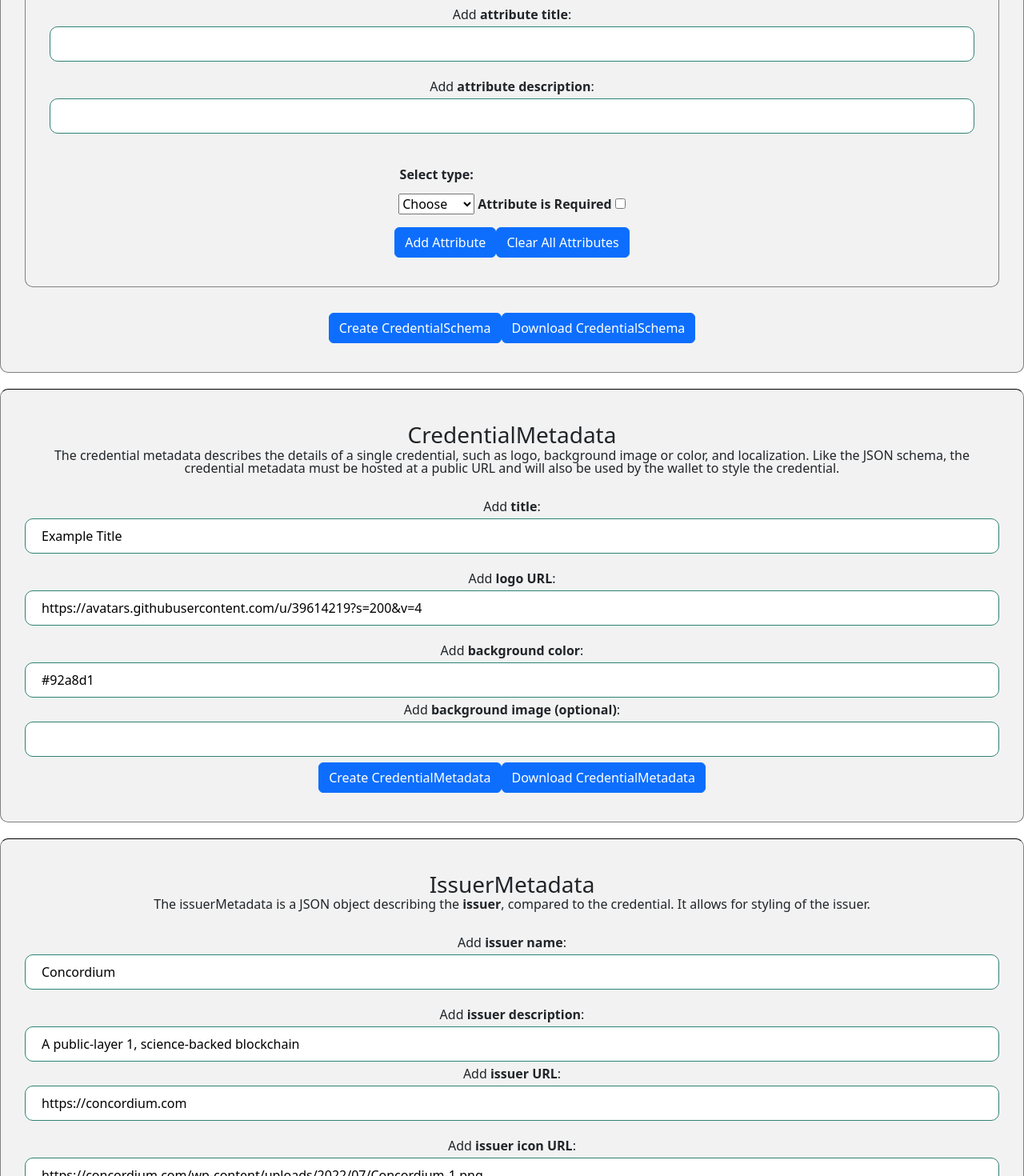
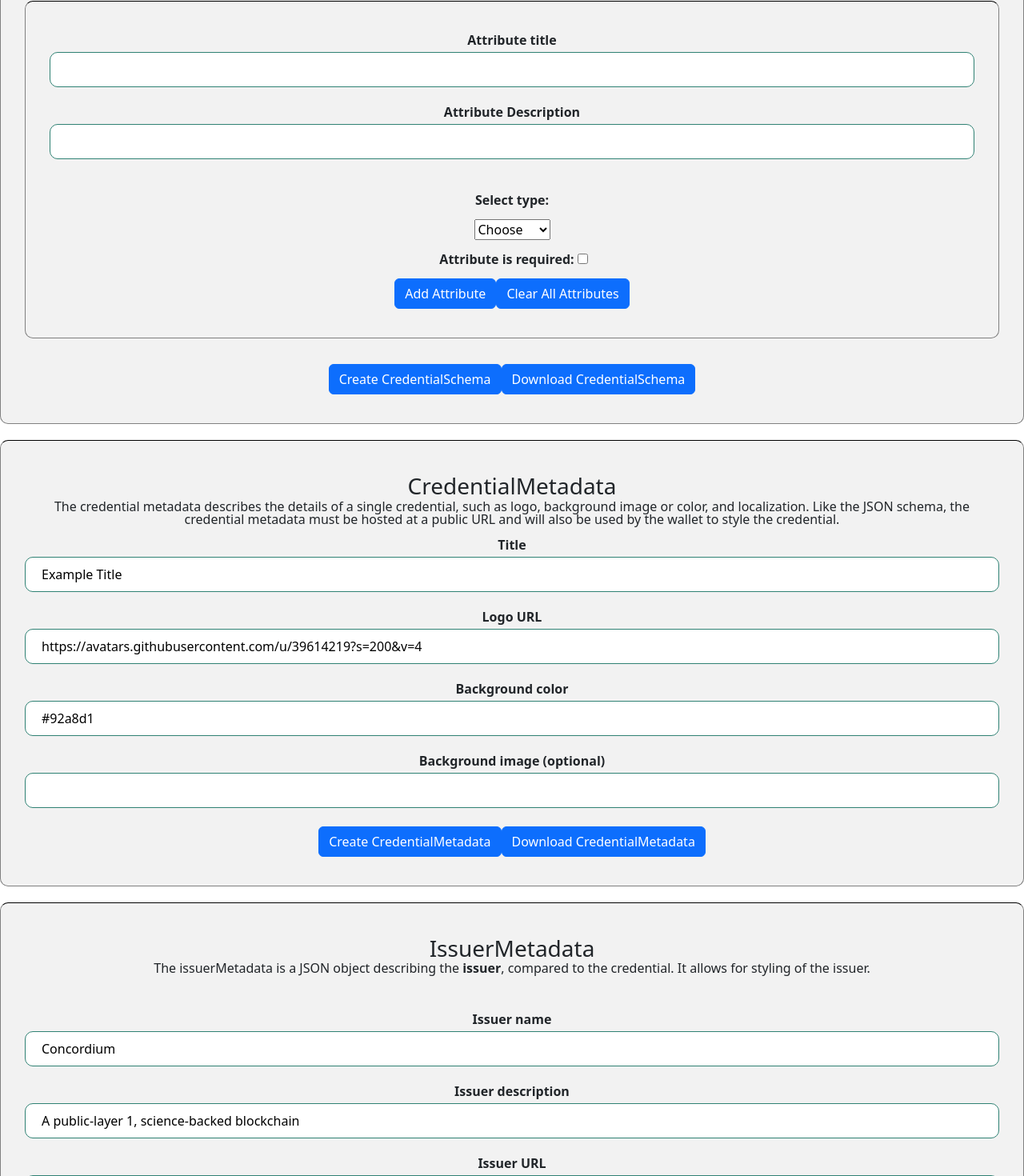
Before and after one commit to Concordium/concordium-web3id, a React app in the folder issuer-front-end/: page / in a window 1280 px wide. Shown: the part 700-2170 px from the top of the page at 80% size. Built offline with nearby package versions, Linux system fonts and the light colour scheme; what @concordium/react-components would draw is missing.

Commit message:
Change to consistent input field styling

```diff
--- a/issuer-front-end/src/CreateSchemaAndMetadataFiles.tsx
+++ b/issuer-front-end/src/CreateSchemaAndMetadataFiles.tsx
@@ -1,7 +1,7 @@
 /* eslint-disable no-alert */
 /* eslint-disable no-console */
 /* eslint-disable no-param-reassign */
-import React, { useState, ChangeEvent, PropsWithChildren, MouseEvent, useCallback } from 'react';
+import React, { useState, ChangeEvent, PropsWithChildren, useCallback } from 'react';
 import { saveAs } from 'file-saver';
 
 import {
@@ -157,11 +157,6 @@ export default function CreateSchemaAndMetadataFiles() {
 
     const [userInputErrorAttributes, setUserInputErrorAttributes] = useState('');
 
-    const display = useCallback((event: MouseEvent<HTMLElement>) => {
-        const element = event.target as HTMLTextAreaElement;
-        alert(element.parentElement?.title || element.parentElement?.parentElement?.title || element.title);
-    }, []);
-
     const changeDropDownHandler = (event: ChangeEvent) => {
         const element = event.target as HTMLSelectElement;
         const { value } = element;
@@ -287,35 +282,30 @@ export default function CreateSchemaAndMetadataFiles() {
                 <div>
                     <h3>CredentialSchema</h3>
                     <p>
-                        {' '}
                         The <strong> credentialSchema </strong> is a JSON schema describing the credential. The schema
                         must be hosted at a public URL so that it is accessible to the wallet, which uses it, among
-                        other things, to render credentials.{' '}
+                        other things, to render credentials.
                     </p>
 
                     <p>
-                        {' '}
                         The schema consists of some metadata (name of the credential and description) together with a
                         number of attributes. The form below supports inputting the necessary data and generating the
-                        JSON schema in the correct format.{' '}
+                        JSON schema in the correct format.
                     </p>
                 </div>
                 <br />
-                <label>
-                    {' '}
-                    Credential name
+                <br />
+                <label htmlFor="credentialName">Credential name</label>
                 <input
                     className="inputFieldStyle"
-                        id="issuerKey"
+                    id="credentialName"
                     type="text"
                     value={credentialName}
                     onChange={changeCredentialName}
                 />
-                </label>
                 <br />
-                <label>
-                    {' '}
-                    Credential description
+                <br />
+                <label htmlFor="credentialDescription">Credential description</label>
                 <input
                     className="inputFieldStyle"
                     id="credentialDescription"
@@ -323,20 +313,17 @@ export default function CreateSchemaAndMetadataFiles() {
                     value={credentialDescription}
                     onChange={changeCredentialDescription}
                 />
-                </label>
                 <br />
                 <br />
                 <div>
                     <p> The ID should be the URL where this schema will be hosted on the web. </p>
                 </div>
                 <br />
-                <label>
-                    ID
-                    <input className="inputFieldStyle" id="id" type="text" value={id} onChange={changeId} />{' '}
-                </label>
+
+                <label htmlFor="id">ID</label>
+                <input className="inputFieldStyle" id="id" type="text" value={id} onChange={changeId} />
                 <TestBox>
-                    Add <strong>attribute title</strong>:
-                    <br />
+                    <label htmlFor="attributeTitle">Attribute title</label>
                     <input
                         className="inputFieldStyle"
                         id="attributeTitle"
@@ -346,8 +333,7 @@ export default function CreateSchemaAndMetadataFiles() {
                     />
                     <br />
                     <br />
-                    Add <strong>attribute description</strong>:
-                    <br />
+                    <label htmlFor="attributeDescription">Attribute Description</label>
                     <input
                         className="inputFieldStyle"
                         id="attributeDescription"
@@ -370,7 +356,9 @@ export default function CreateSchemaAndMetadataFiles() {
                             <option value="date-time">DateTime</option>
                         </select>
                     </label>
-                    <label htmlFor="checkBox">&nbsp;Attribute is Required&nbsp;</label>
+                    <br />
+                    <br />
+                    <label htmlFor="checkBox">&nbsp;Attribute is required:&nbsp;</label>
                     <input
                         type="checkbox"
                         id="checkBox"
@@ -415,6 +403,7 @@ export default function CreateSchemaAndMetadataFiles() {
                     <br />
                     {attributes.length !== 0 && (
                         <>
+                            <br />
                             <div className="actionResultBox">
                                 <div>
                                     You have added the following <strong>attributes</strong>:
@@ -425,6 +414,23 @@ export default function CreateSchemaAndMetadataFiles() {
                             </div>
                             <br />
                             <br />
+                            <div className="actionResultBox">
+                                {credentialSchema.properties.credentialSubject.properties.attributes.required.length ===
+                                    0 && <div>No required attribues.</div>}
+                                {credentialSchema.properties.credentialSubject.properties.attributes.required.length !==
+                                    0 && (
+                                    <>
+                                        <div>Required attributes:</div>
+                                        <div>
+                                            {credentialSchema.properties.credentialSubject.properties.attributes.required?.map(
+                                                (element) => (
+                                                    <li key={element}>{element}</li>
+                                                )
+                                            )}
+                                        </div>
+                                    </>
+                                )}
+                            </div>
                         </>
                     )}
                     {userInputErrorAttributes !== '' && (
@@ -469,31 +475,20 @@ export default function CreateSchemaAndMetadataFiles() {
                 <div>
                     <h3>CredentialMetadata</h3>
                     <p>
-                        {' '}
                         The credential metadata describes the details of a single credential, such as logo, background
                         image or color, and localization. Like the JSON schema, the credential metadata must be hosted
-                        at a public URL and will also be used by the wallet to style the credential.{' '}
+                        at a public URL and will also be used by the wallet to style the credential.
                     </p>
                 </div>
-                <br />
-                Add <strong>title</strong>:
-                <br />
+                <label htmlFor="title">Title</label>
                 <input className="inputFieldStyle" id="title" type="text" value={title} onChange={changeTitle} />
                 <br />
                 <br />
-                Add <strong>logo URL</strong>:
-                <br />
-                <input
-                    className="inputFieldStyle"
-                    id="logoURL"
-                    type="text"
-                    value={logo}
-                    onChange={changeLogoURL}
-                />{' '}
+                <label htmlFor="logoURL">Logo URL</label>
+                <input className="inputFieldStyle" id="logoURL" type="text" value={logo} onChange={changeLogoURL} />
                 <br />
                 <br />
-                Add <strong>background color</strong>:
-                <br />
+                <label htmlFor="backgroundColor">Background color</label>
                 <input
                     className="inputFieldStyle"
                     id="backgroundColor"
@@ -501,8 +496,9 @@ export default function CreateSchemaAndMetadataFiles() {
                     value={backgroundColor}
                     onChange={changeBackgroundColor}
                 />
-                Add <strong>background image (optional)</strong>:
                 <br />
+                <br />
+                <label htmlFor="backgroundImage">Background image (optional)</label>
                 <input
                     className="inputFieldStyle"
                     id="backgroundImage"
@@ -510,6 +506,8 @@ export default function CreateSchemaAndMetadataFiles() {
                     value={backgroundImage !== undefined ? backgroundImage : ''}
                     onChange={changeBackgroundImage}
                 />
+                <br />
+                <br />
                 <button
                     className="btn btn-primary"
                     type="button"
@@ -544,14 +542,13 @@ export default function CreateSchemaAndMetadataFiles() {
                 <div>
                     <h3>IssuerMetadata</h3>
                     <p>
-                        {' '}
                         The issuerMetadata is a JSON object describing the <strong>issuer</strong>, compared to the
-                        credential. It allows for styling of the issuer.{' '}
+                        credential. It allows for styling of the issuer.
                     </p>
                 </div>
                 <br />
-                Add <strong>issuer name</strong>:
                 <br />
+                <label htmlFor="issuerName">Issuer name</label>
                 <input
                     className="inputFieldStyle"
                     id="issuerName"
@@ -561,8 +558,7 @@ export default function CreateSchemaAndMetadataFiles() {
                 />
                 <br />
                 <br />
-                Add <strong>issuer description</strong>:
-                <br />
+                <label htmlFor="issuerDescription">Issuer description</label>
                 <input
                     className="inputFieldStyle"
                     id="issuerDescription"
@@ -570,14 +566,16 @@ export default function CreateSchemaAndMetadataFiles() {
                     value={issuerDescription}
                     onChange={changeIssuerDescription}
                 />
-                Add <strong>issuer URL</strong>:
                 <br />
+                <br />
+                <label htmlFor="URL">Issuer URL</label>
                 <input className="inputFieldStyle" id="URL" type="text" value={URL} onChange={changeURL} />
                 <br />
                 <br />
-                Add <strong>issuer icon URL</strong>:
+                <label htmlFor="iconURL">Issuer icon URL</label>
+                <input className="inputFieldStyle" id="iconURL" type="text" value={iconURL} onChange={changeIconURL} />
                 <br />
-                <input className="inputFieldStyle" id="iconURL" type="text" value={iconURL} onChange={changeIconURL} />
+                <br />
                 <button
                     className="btn btn-primary"
                     type="button"
--- a/issuer-front-end/src/DeployCredentialContract.tsx
+++ b/issuer-front-end/src/DeployCredentialContract.tsx
@@ -1,7 +1,7 @@
 /* eslint-disable no-alert */
 /* eslint-disable no-console */
 /* eslint-disable no-param-reassign */
-import React, { useEffect, useState, ChangeEvent, PropsWithChildren, MouseEvent, useCallback } from 'react';
+import React, { useEffect, useState, ChangeEvent, PropsWithChildren, useCallback } from 'react';
 
 import { useGrpcClient, TESTNET, MAINNET, WalletConnection } from '@concordium/react-components';
 import { Button, Col, Row, Form, InputGroup } from 'react-bootstrap';
@@ -80,11 +80,6 @@ export default function DeployCredentialContract(props: ConnectionProps) {
     const [revocationKeys, setRevocationKeys] = useState<string[]>([]);
     const [revocationKeyInput, setRevocationKeyInput] = useState<string | undefined>(undefined);
 
-    const display = useCallback((event: MouseEvent<HTMLElement>) => {
-        const element = event.target as HTMLTextAreaElement;
-        alert(element.parentElement?.title || element.parentElement?.parentElement?.title || element.title);
-    }, []);
-
     const changeIssuerMetaDataURLHandler = useCallback((event: ChangeEvent) => {
         const target = event.target as HTMLTextAreaElement;
         setIssuerMetaData(target.value);
@@ -151,10 +146,8 @@ export default function DeployCredentialContract(props: ConnectionProps) {
 
     return (
         <TestBox>
-            <div>
-                Add <strong>issuer public key</strong>
+            <label htmlFor="issuerKey">Issuer public key</label>
             <p>
-                    {' '}
                 If you become an issuer, you will need to sign the credentials with your issuer{' '}
                 <strong>private key</strong> (ed25519 signature scheme). The public key must be registered in the
                 contract. For <strong>testing purposes</strong> on testnet, you can create a public-private key pair
@@ -162,9 +155,8 @@ export default function DeployCredentialContract(props: ConnectionProps) {
                 <a href="https://cyphr.me/ed25519_tool/ed.html" target="_blank" rel="noreferrer">
                     online tool
                 </a>{' '}
-                    ) and use the <strong>public key</strong> here{' '}
+                and use the <strong>public key</strong> here.
             </p>
-            </div>
             <input
                 className="inputFieldStyle"
                 id="issuerKey"
@@ -174,11 +166,8 @@ export default function DeployCredentialContract(props: ConnectionProps) {
             />
             <br />
             <br />
-            <div>
-                Add <strong>issuer metadata URL</strong>
-                <p> The URL pointing at the issuer metadata file that you created in the previous step </p>
-            </div>
-            <br />
+            <label htmlFor="issuerMetaDataURL">Issuer metadata URL</label>
+            <p> The URL pointing at the issuer metadata file that you created in the previous step. </p>
             <input
                 className="inputFieldStyle"
                 id="issuerMetaDataURL"
@@ -188,14 +177,8 @@ export default function DeployCredentialContract(props: ConnectionProps) {
             />
             <br />
             <br />
-            <div>
-                Add <strong>credential type</strong>
-                <p>
-                    {' '}
-                    You should define a type for your credential (e.g. `myCredentialType` or `EducationalCertificate`){' '}
-                </p>
-            </div>
-            <br />
+            <label htmlFor="credentialType">Credential type</label>
+            <p>You should define a type for your credential (e.g. `myCredentialType` or `EducationalCertificate`).</p>
             <input
                 className="inputFieldStyle"
                 id="credentialType"
@@ -204,11 +187,9 @@ export default function DeployCredentialContract(props: ConnectionProps) {
                 onChange={changeCredentialTypeHandler}
             />
             <br />
-            <div>
-                Add <strong>credential schema URL</strong>
+            <br />
+            <label htmlFor="credentialSchemaURL">Credential schema URL</label>
             <p> The URL of the credential schema file that you created in the previous step. </p>
-            </div>
-            <br />
             <input
                 className="inputFieldStyle"
                 id="credentialSchemaURL"
@@ -252,17 +233,16 @@ export default function DeployCredentialContract(props: ConnectionProps) {
                 }}
             >
                 <div>
-                    Add <strong>revocation keys</strong>
+                    <label htmlFor="credentialType">Revocation keys</label>
                     <p>
-                        {' '}
                         The keys inserted here can revoke any credential that the issuer issues. You can leave this an
-                        empty array if you don't want to grant such permissions to special revocation keys. For testing
-                        purposes on testnet, you can create public-private key pairs with an (e.g.{' '}
+                        empty array if you don&apos;t want to grant such permissions to special revocation keys. For
+                        testing purposes on testnet, you can create public-private key pairs with an{' '}
                         <a href="https://cyphr.me/ed25519_tool/ed.html" target="_blank" rel="noreferrer">
                             {' '}
                             online tool{' '}
                         </a>
-                        ) and use the <strong>public keys</strong> here.
+                        and use the <strong>public keys</strong> here.
                     </p>
                 </div>
                 <br />
--- a/issuer-front-end/src/Main.tsx
+++ b/issuer-front-end/src/Main.tsx
@@ -20,7 +20,7 @@ import DeployCredentialContract from './DeployCredentialContract';
 interface ConnectionProps {
     walletConnectionProps: WalletConnectionProps;
     isTestnet: boolean;
-    progress: () => any;
+    progress: () => void;
 }
 
 export default function Main(props: ConnectionProps) {
@@ -131,7 +131,7 @@ export default function Main(props: ConnectionProps) {
                         </div>
                         <div className="alert alert-danger" role="alert">
                             Alternatively, if you intend to use <strong>{isTestnet ? 'mainnet' : 'testnet'}</strong>, go
-                            back to step 1 and switch the network button.
+                            back to step 2 and switch the network button.
                         </div>
                     </>
                 )}
```
Lines whose indentation alone changed are shown as unchanged.
